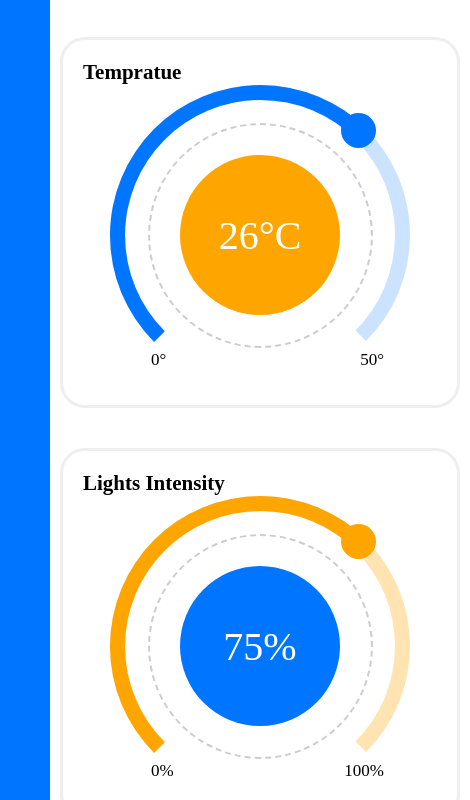
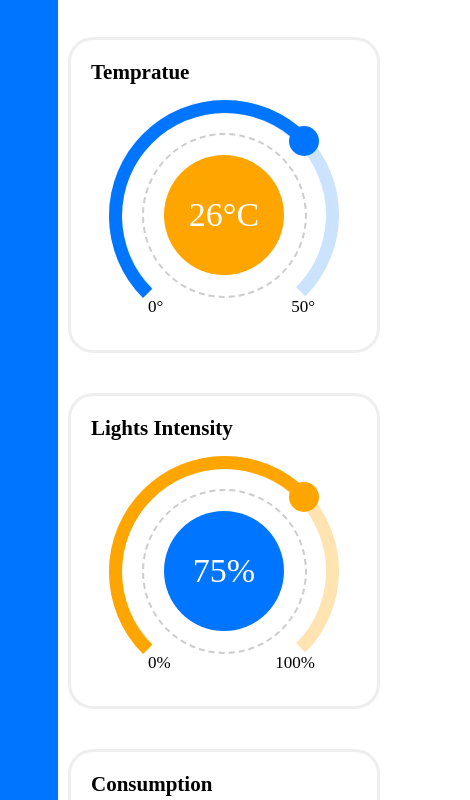
Before and after one commit to Alsisiii/MY-dashboard, a plain HTML site: page index.html in a window 390 px wide. Shown: the part 798-1598 px from the top of the page, 470 px wide, since content can reach past the window. Drawn offline with Linux system fonts and the light colour scheme.

Commit message:
Correcting bugs

```diff
--- a/css/main.css
+++ b/css/main.css
@@ -14,7 +14,6 @@
 body {
     margin: 0;
     overflow-x: hidden;
-    width: 100vw;
 }
 
 
@@ -30,7 +29,7 @@ a {
     color: White;
 }
 
-.page {
+.page2 {
     min-height: 100vh;
     background-color: white;
     display: flex;
@@ -143,6 +142,7 @@ a {
     align-items: center;
     justify-content: space-between;
     padding: 14px;
+
 }
 
 .content .content-head .search {
@@ -218,6 +218,7 @@ a {
     width: 32px;
     height: 32px;
     border-radius: 50%;
+
 }
 
 
@@ -257,6 +258,7 @@ a {
     position: relative;
     z-index: 1;
     overflow: hidden;
+    max-width: 100%;
 }
 
 .content-page .weather .temprature::before {
@@ -424,14 +426,6 @@ a {
     gap: 40px;
 }
 
-@media (max-width:767px) {
-    .percent {
-        grid-template-columns: minmax(200px, 1fr);
-        gap: 20px;
-    }
-
-
-}
 
 
 .Percent .degree {
@@ -444,6 +438,7 @@ a {
 .Percent .degree h4 {
     margin: 0;
     font-size: 21px;
+    margin-bottom: 15px;
 }
 
 .Percent .degree .circle {
@@ -511,13 +506,55 @@ a {
 
 .Percent .degree .circle p {
     margin: 0;
-    align-content: center;
+
     background-color: orange;
     width: 160px;
     height: 160px;
     font-size: 40px;
     border-radius: 50%;
     color: white;
+    display: flex;
+    align-items: center;
+    justify-content: center;
+}
+
+@media (max-width:767px) {
+    .Percent {
+        grid-template-columns: minmax(200px, 1fr);
+    }
+
+    .Percent .degree .circle {
+        width: 230px;
+        height: 230px;
+        border-width: 13px;
+    }
+
+    .Percent .degree .circle::before {
+        width: 206px;
+        height: 206px;
+        top: -13px;
+        left: -13px;
+        border-width: 13px;
+    }
+
+
+    .Percent .degree .circle .dot {
+        width: 165px;
+        height: 165px;
+    }
+
+    .Percent .degree .circle p {
+        width: 120px;
+        height: 120px;
+        font-size: 34px;
+    }
+
+    .Percent .degree .circle::after {
+        width: 30px;
+        height: 30px;
+        right: 7px;
+    }
+
 
 }
 
--- a/index.html
+++ b/index.html
@@ -3,14 +3,15 @@
 
 <head>
     <meta charset="UTF-8">
-    <meta name="viewport" content="width=device-width, initial-scale=1.0">
-    <link rel="stylesheet" href="css/main.css">
+    <meta name="viewport" content="width=device-width, initial-scale=1.0 ,maximum-scale=1.0"">
+    <link rel=" stylesheet" href="css/main.css">
     <link rel="stylesheet" href="css/all.min.css">
     <title>Dashbord</title>
 </head>
 
 <body>
     <div class="page">
+        <div class="page2">
             <div class="sidebar">
                 <h3>Alsisi</h3>
                 <ul>
@@ -178,7 +179,7 @@
                     </div>
                 </div>
             </div>
-        <!-- start content -->
+        </div>
 
     </div>
 </body>
```
Lines whose indentation alone changed are shown as unchanged.
